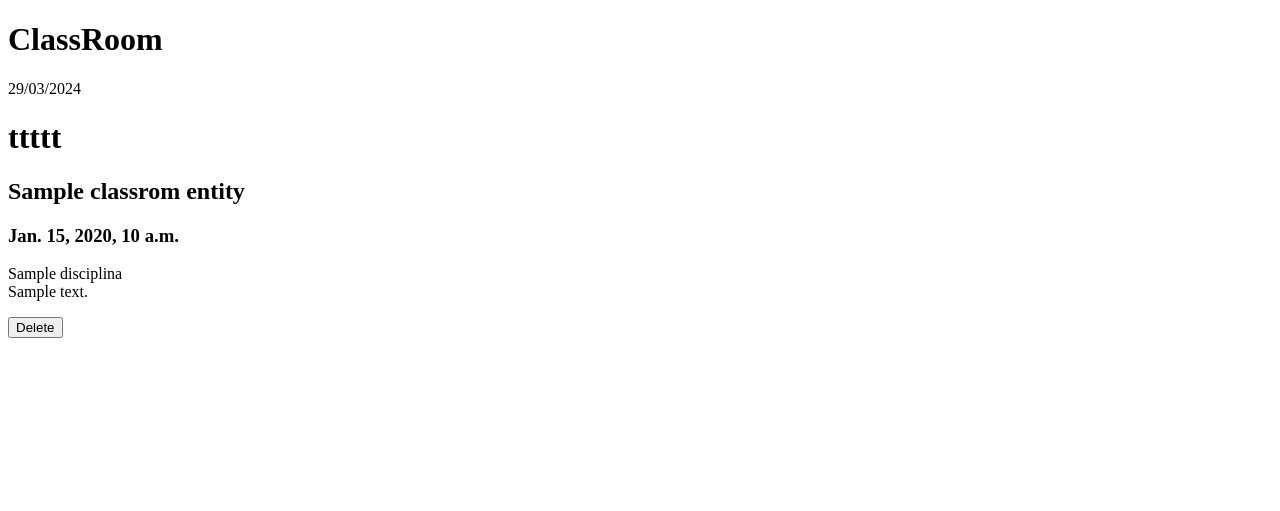
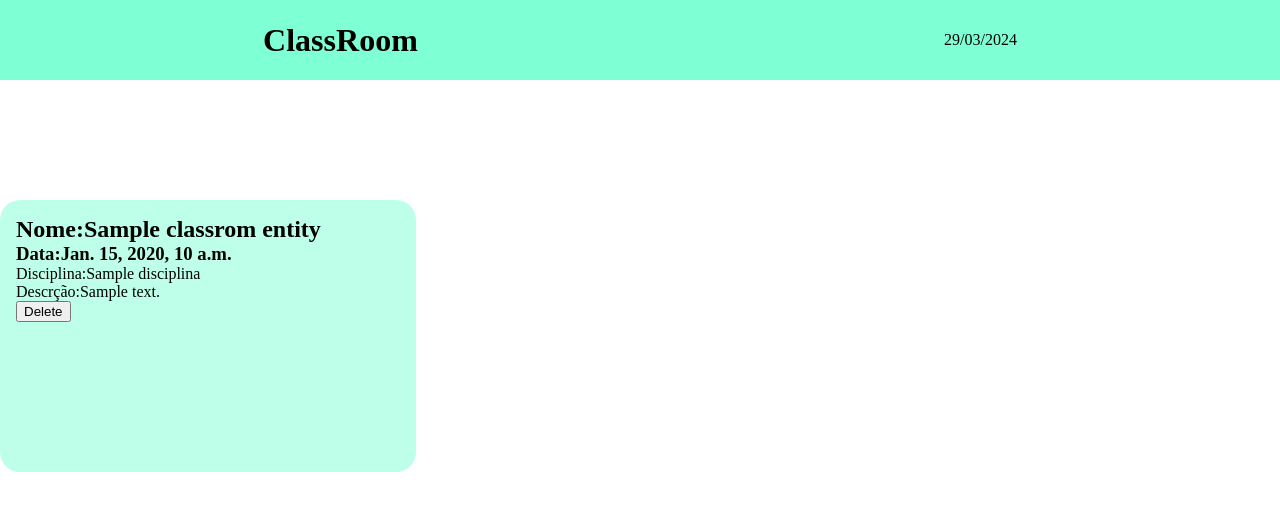
Before and after one commit to DiegoH3nr1que/api_room_reservation, a Django app: template classroom/templates/Home.html in a window 1280 px wide. Shown: the top 511 px of the page. Run offline with Django 5.2, Linux system fonts and the light colour scheme; the template is opened without the code that fills it: most values are stand-ins (such as "Sample title", 1, 10 or a date in 2020).

Commit message:
style: home
I styled the home page

```diff
--- a/classroom/static/style.css
+++ b/classroom/static/style.css
@@ -0,0 +1,20 @@
+* {
+  margin: 0px;
+}
+header {
+  display: flex;
+  flex-direction: row;
+  justify-content: space-around;
+  align-items: center;
+  background-color: #7fffd4;
+  height: 10vh;
+  margin-bottom: 15vh;
+}
+.card_Class {
+  background-color: #bdffe9;
+  width: 30%;
+  min-height: 30vh;
+  border-radius: 20px;
+  padding: 1rem;
+}
+.
--- a/classroom/templates/Home.html
+++ b/classroom/templates/Home.html
@@ -4,18 +4,18 @@
   <h1>ClassRoom</h1>
   <output id="dataAtual"></output>
 </header>
-
+{% for classroom in classrooms %}
 <div class="card_Class">
   <div class="head_card" >
-    <h1>ttttt</h1>
-    <h2>{{ ClassromEntity.name }}</h2>
-    <h3>{{ ClassromEntity.date }}</h3>
+    <h2>Nome:{{ ClassromEntity.name }}</h2>
+    <h3>Data:{{ ClassromEntity.date }}</h3>
   </div>
   <p>
-    {{ ClassromEntity.disciplina }}<br />
-    {{ ClassromEntity.descricao }}
+    Disciplina:{{ ClassromEntity.disciplina }}<br />
+    Descrção:{{ ClassromEntity.descricao }}
   </p>
   <button type="submit">Delete</button>
 </div>
 
+{% endfor %}
 {% endblock %}
```
